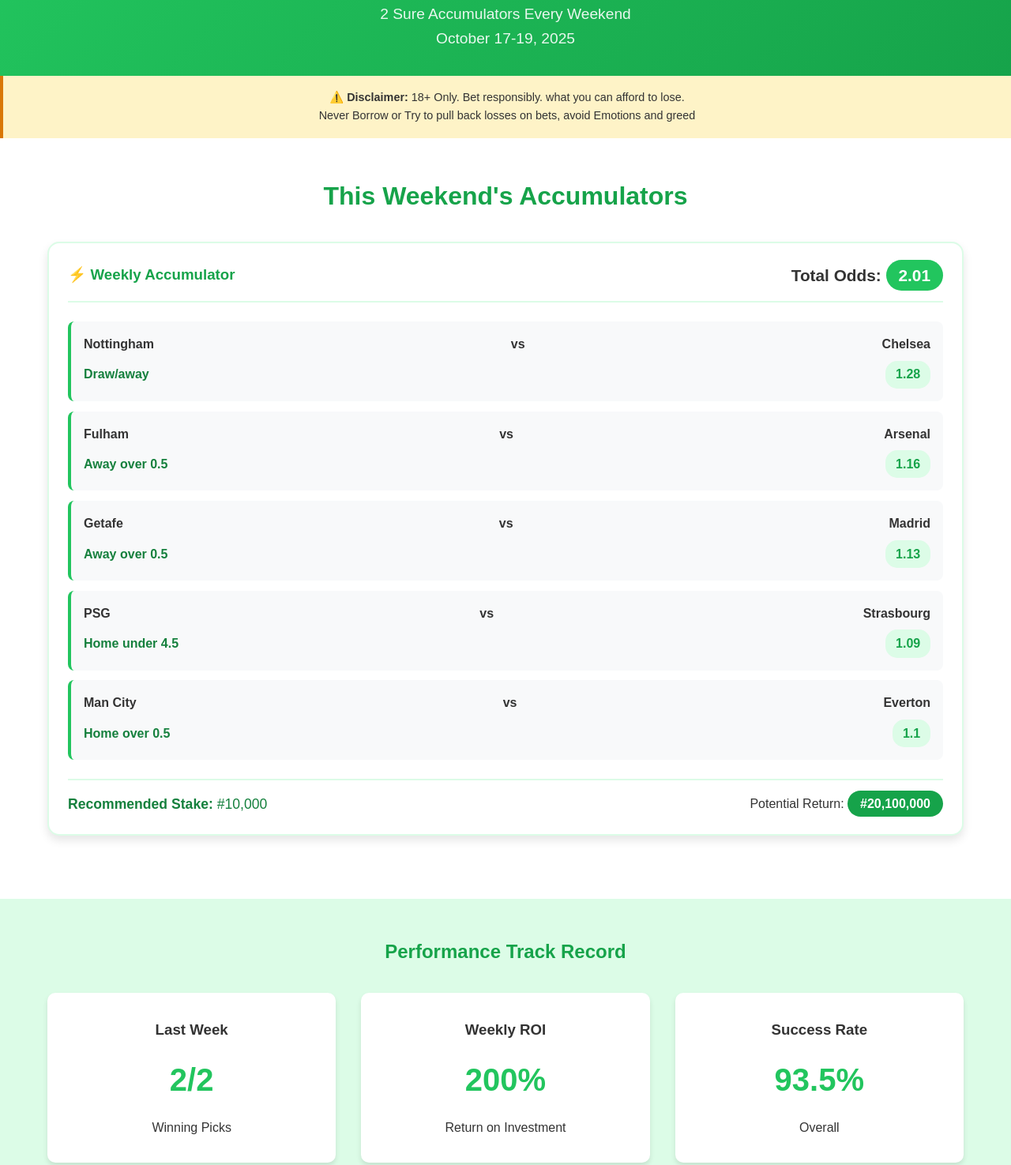
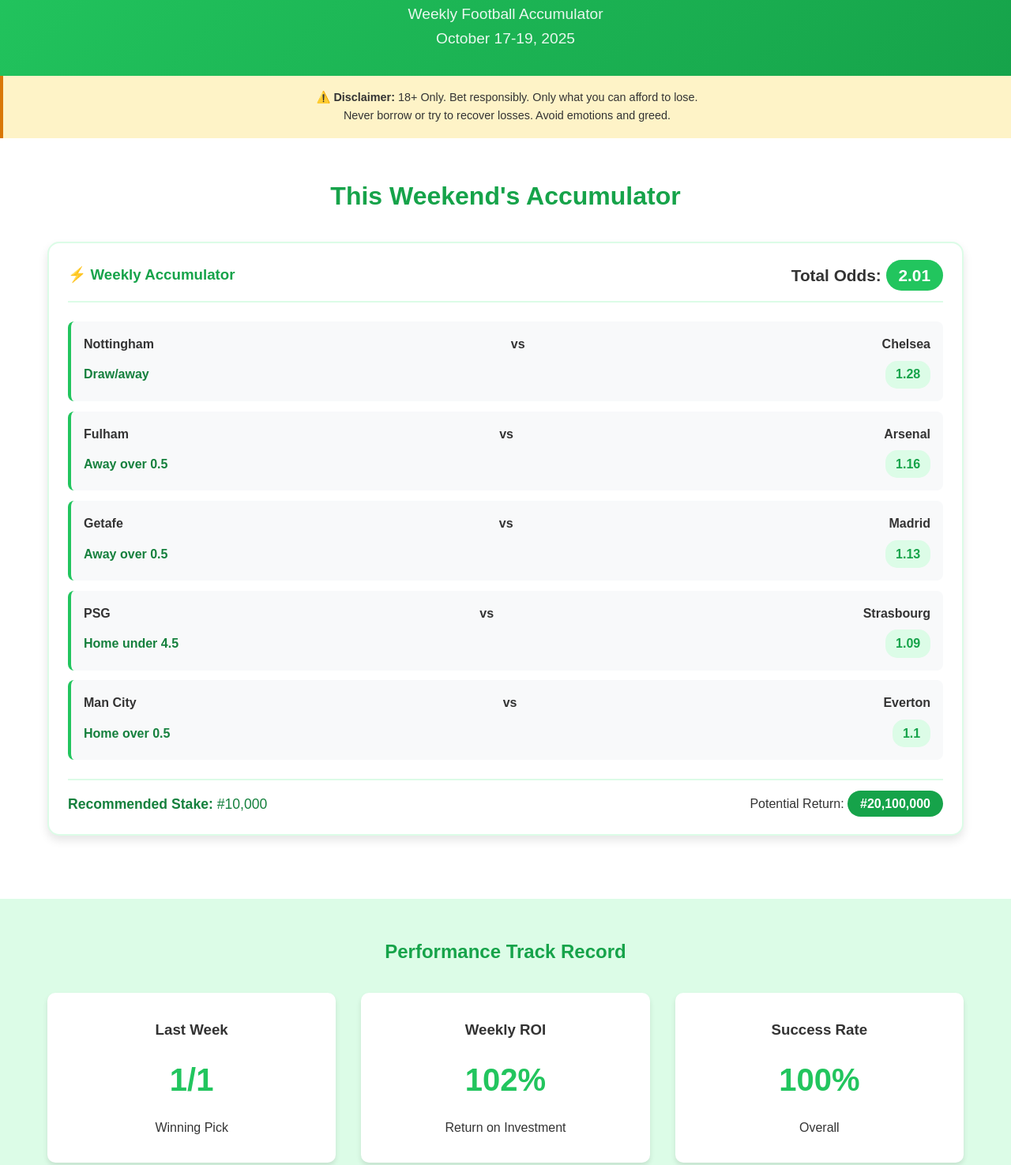
Before and after one commit to Pseudophobe/FREE-2ODDS, a plain HTML site: page index.html in a window 1280 px wide. Shown: the part 101-1576 px from the top of the page at 79% size. Drawn offline with Linux system fonts and the light colour scheme.

Commit message:
Update index.html

```diff
--- a/index.html
+++ b/index.html
@@ -11,7 +11,7 @@
     <header>
         <div class="container">
             <h1>⚽ FREE 2ODDS TIP</h1>
-            <p>2 Sure Accumulators Every Weekend</p>
+            <p>Weekly Football Accumulator</p>
             <p id="week-title">Loading weekly picks...</p>
         </div>
     </header>
@@ -19,15 +19,15 @@
     <!-- Disclaimer Banner -->
     <div class="disclaimer">
         <div class="container">
-            <p>⚠️ <strong>Disclaimer:</strong> 18+ Only. Bet responsibly. what you can afford to lose.</p>
-            <p>Never Borrow or Try to pull back losses on bets, avoid Emotions and greed</p>
+            <p>⚠️ <strong>Disclaimer:</strong> 18+ Only. Bet responsibly. Only what you can afford to lose.</p>
+            <p>Never borrow or try to recover losses. Avoid emotions and greed.</p>
         </div>
     </div>
 
     <!-- Current Week Picks - AUTO LOADS HERE -->
     <section class="current-picks">
         <div class="container">
-            <h2>This Weekend's Accumulators</h2>
+            <h2>This Weekend's Accumulator</h2>
             <div id="current-picks-container">
                 <!-- PICKS AUTO-LOAD HERE -->
             </div>
@@ -41,17 +41,17 @@
             <div class="stats">
                 <div class="stat-card">
                     <h3>Last Week</h3>
-                    <div class="stat-value">2/2</div>
-                    <p>Winning Picks</p>
+                    <div class="stat-value">1/1</div>
+                    <p>Winning Pick</p>
                 </div>
                 <div class="stat-card">
                     <h3>Weekly ROI</h3>
-                    <div class="stat-value">200%</div>
+                    <div class="stat-value">102%</div>
                     <p>Return on Investment</p>
                 </div>
                 <div class="stat-card">
                     <h3>Success Rate</h3>
-                    <div class="stat-value">93.5%</div>
+                    <div class="stat-value">100%</div>
                     <p>Overall</p>
                 </div>
             </div>
@@ -68,7 +68,7 @@
 
             <!-- ADD THIS LINK BUTTON -->
             <div style="text-align: center; margin-top: 2rem;">
-            <a href="Track record.html" class="view-full-record-btn">
+                <a href="proof.html" class="view-full-record-btn">
                     📊 View Complete Track Record
                 </a>
             </div>
@@ -78,7 +78,7 @@
     <!-- Footer -->
     <footer>
         <div class="container">
-            <p>© 2025 Weekend Football Bets. Bet responsibly.</p>
+            <p>© 2025 FREE 2ODDS TIP. Bet responsibly.</p>
             <div class="help-links">
                 <a href="#">Gambling Help Resources</a>
                 <a href="#">Contact</a>
```
Lines whose indentation alone changed are shown as unchanged.
